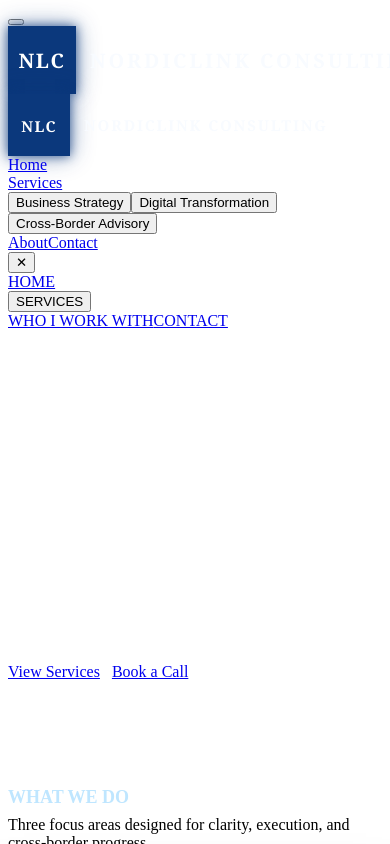
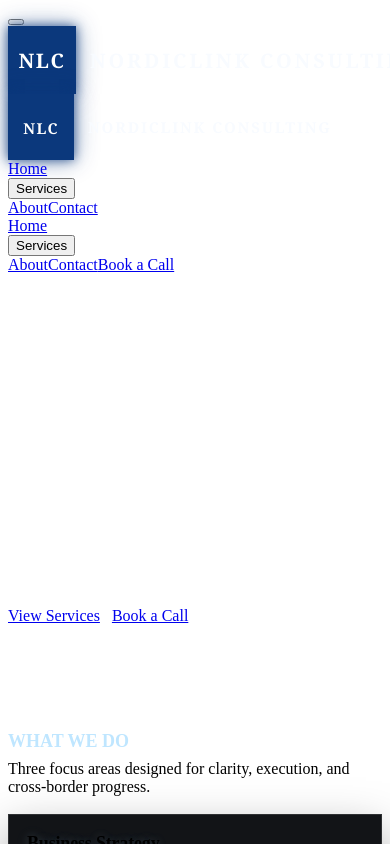
Before and after one commit to jeanalbertsen-svg/nordiclink-site, a React (Vite) app: page / in a window 390 px wide. Both pictures are taken after a click on the button "Open menu". Shown: the top 844 px of the page. Built offline with nearby package versions, Linux system fonts and the light colour scheme; the HTML template or start-up script is replaced by a standard one.

Commit message:
Update header mobile overlay menu + services dropdown

```diff
--- a/src/components/Header.css
+++ b/src/components/Header.css
@@ -1,4 +1,6 @@
-/* HEADER base (keep) */
+/* =========================================================
+   HEADER base (keep)
+========================================================= */
 .header{
   position: sticky;
   top: 0;
@@ -24,7 +26,9 @@
   flex-shrink: 0;
 }
 
-/* Burger */
+/* =========================================================
+   Burger
+========================================================= */
 .menuBtn{
   display: none;
   width: 44px;
@@ -46,7 +50,9 @@
   border-radius: 999px;
 }
 
-/* Desktop nav */
+/* =========================================================
+   Desktop nav
+========================================================= */
 .navDesktop{
   display: flex;
   align-items: center;
@@ -71,45 +77,70 @@
   text-shadow: 0 0 14px rgba(255,255,255,0.22);
 }
 
-/* ✅ Desktop dropdown (hover) */
-.navDropdown{
+/* =========================================================
+   ✅ Desktop Services dropdown (CLICK ONLY, not hover)
+   - Does NOT push links
+========================================================= */
+.navDropdownWrap{
   position: relative;
   display: inline-flex;
   align-items: center;
 }
-.navDropdownPanel{
+
+/* button that looks like a link */
+.navLinkBtn{
+  background: transparent;
+  border: 0;
+  padding: 0;
+  cursor: pointer;
+  line-height: 1;
+}
+
+.navLinkBtnActive{
+  color: rgba(255,255,255,0.92);
+  text-shadow: 0 0 14px rgba(255,255,255,0.18);
+}
+
+.navDropdown{
   position: absolute;
-  top: calc(100% + 10px);
+  top: calc(100% + 12px);
   left: 0;
   min-width: 260px;
+
   padding: 10px;
   border-radius: 16px;
   border: 1px solid rgba(255,255,255,0.14);
   background: rgba(14,16,19,0.96);
   box-shadow: 0 18px 45px rgba(0,0,0,0.45);
-  display: none;
+  backdrop-filter: blur(10px);
+
+  z-index: 999; /* ✅ sits above everything */
 }
-.navDropdown:hover .navDropdownPanel{
-  display: grid;
-  gap: 6px;
-}
+
 .navDropItem{
+  display: block;
   width: 100%;
   text-align: left;
+
   padding: 12px 12px;
   border-radius: 12px;
+
   border: 1px solid rgba(255,255,255,0.12);
   background: rgba(255,255,255,0.05);
+
   color: rgba(255,255,255,0.90);
   cursor: pointer;
   font: inherit;
 }
+
 .navDropItem:hover{
   background: rgba(255,255,255,0.08);
   border-color: rgba(255,255,255,0.18);
 }
 
-/* Mobile logo switching (keep) */
+/* =========================================================
+   Mobile logo switching (keep)
+========================================================= */
 .logoDesktop { display: inline-flex; }
 .logoMobile  { display: none; }
 
@@ -118,7 +149,9 @@
   .logoMobile  { display: inline-flex; }
 }
 
-/* ✅ Mobile header layout */
+/* =========================================================
+   ✅ Mobile header layout
+========================================================= */
 @media (max-width: 900px){
   .menuBtn{ display: grid; place-items:center; }
 
@@ -145,7 +178,11 @@
   position: fixed;
   inset: 0;
   z-index: 2000;
-  background: radial-gradient(1200px 700px at 50% 20%, rgba(11,42,85,0.35), rgba(14,16,19,0.96));
+  background: radial-gradient(
+    1200px 700px at 50% 20%,
+    rgba(11,42,85,0.35),
+    rgba(14,16,19,0.96)
+  );
   backdrop-filter: blur(14px);
   display: grid;
   place-items: center;
@@ -203,34 +240,46 @@
   padding: 0;
 }
 
-/* ✅ Services popover that DOES NOT push other links */
+/* =========================================================
+   ✅ Services popover (click-to-open)
+   ✅ DOES NOT push other links
+========================================================= */
 .mobileServices{
-  position: relative; /* anchor for absolute dropdown */
+  position: relative; /* anchor */
   display: grid;
   justify-items: center;
 }
 
+/* ✅ the dropdown box floats over the menu */
 .mobileServicesPopover{
   position: absolute;
   top: calc(100% + 12px);
   left: 50%;
   transform: translateX(-50%);
+
   width: min(320px, 88vw);
   padding: 12px;
+
   border-radius: 18px;
   border: 1px solid rgba(255,255,255,0.14);
   background: rgba(14,16,19,0.96);
   box-shadow: 0 18px 45px rgba(0,0,0,0.55);
+  backdrop-filter: blur(10px);
+
   display: grid;
   gap: 8px;
+
+  z-index: 3000; /* ✅ above overlay content */
 }
 
 .mobileSubLink{
   font: inherit;
   cursor: pointer;
   text-align: center;
+
   padding: 12px 12px;
   border-radius: 14px;
+
   border: 1px solid rgba(255,255,255,0.12);
   background: rgba(255,255,255,0.05);
   color: rgba(255,255,255,0.90);
--- a/src/components/Header.jsx
+++ b/src/components/Header.jsx
@@ -1,52 +1,65 @@
 // src/components/Header.jsx
-import { useEffect, useState } from "react";
-import { Link, NavLink, useNavigate } from "react-router-dom";
+import { Link, NavLink } from "react-router-dom";
+import { useEffect, useRef, useState } from "react";
 import Logo from "./Logo";
 
 export default function Header({ mobileOpen, setMobileOpen }) {
-  const [servicesOpen, setServicesOpen] = useState(false);
-  const navigate = useNavigate();
+  const [servicesOpen, setServicesOpen] = useState(false);       // desktop dropdown
+  const [mServicesOpen, setMServicesOpen] = useState(false);     // mobile dropdown
 
-  // Close services dropdown whenever mobile menu closes
+  const servicesWrapRef = useRef(null);
+  const mServicesWrapRef = useRef(null);
+
+  // Close dropdowns when clicking outside
   useEffect(() => {
-    if (!mobileOpen) setServicesOpen(false);
-  }, [mobileOpen]);
+    const onDown = (e) => {
+      if (servicesWrapRef.current && !servicesWrapRef.current.contains(e.target)) {
+        setServicesOpen(false);
+      }
+      if (mServicesWrapRef.current && !mServicesWrapRef.current.contains(e.target)) {
+        setMServicesOpen(false);
+      }
+    };
 
-  // Prevent background scroll when overlay is open
-  useEffect(() => {
-    if (mobileOpen) document.body.style.overflow = "hidden";
-    else document.body.style.overflow = "";
-    return () => (document.body.style.overflow = "");
-  }, [mobileOpen]);
+    document.addEventListener("mousedown", onDown);
+    document.addEventListener("touchstart", onDown);
+
+    return () => {
+      document.removeEventListener("mousedown", onDown);
+      document.removeEventListener("touchstart", onDown);
+    };
+  }, []);
 
   const closeAll = () => {
+    setMobileOpen(false);
     setServicesOpen(false);
-    setMobileOpen(false);
+    setMServicesOpen(false);
   };
 
-  const goToService = (hash) => {
-    // Navigate first, then close menu (hash anchors work after route changes)
-    navigate(`/services${hash}`);
-    closeAll();
+  const toggleMobile = () => {
+    setMobileOpen((v) => {
+      const next = !v;
+      if (!next) setMServicesOpen(false);
+      return next;
+    });
   };
 
   return (
     <header className="header">
       <div className="container headerInner">
-        {/* Burger */}
+        {/* ✅ Burger (mobile only via CSS) */}
         <button
           className="menuBtn"
-          type="button"
-          onClick={() => setMobileOpen((v) => !v)}
+          onClick={toggleMobile}
           aria-label={mobileOpen ? "Close menu" : "Open menu"}
-          aria-expanded={mobileOpen}
+          aria-expanded={mobileOpen ? "true" : "false"}
         >
           <span />
           <span />
           <span />
         </button>
 
-        {/* Brand */}
+        {/* ✅ Brand */}
         <Link to="/" className="brand" onClick={closeAll}>
           <span className="logoDesktop">
             <Logo
@@ -55,7 +68,7 @@ export default function Header({ mobileOpen, setMobileOpen }) {
               borderWidth={4}
               borderColor="#0B387C"
               nameSize={20}
-              nameColor="rgba(255,255,255,0.82)"
+              nameColor="rgba(255,255,255,0.72)"
               nameLetterSpacing="0.14em"
               nameMaxWidth={420}
               nameWhiteSpace="nowrap"
@@ -64,12 +77,12 @@ export default function Header({ mobileOpen, setMobileOpen }) {
 
           <span className="logoMobile">
             <Logo
-              size={56}
+              size={60}
               fontSize={15}
               borderWidth={3}
               borderColor="#0B387C"
               nameSize={15}
-              nameColor="rgba(255,255,255,0.82)"
+              nameColor="rgba(255,255,255,0.72)"
               nameLetterSpacing="0.12em"
               nameMaxWidth={260}
               nameWhiteSpace="normal"
@@ -77,90 +90,97 @@ export default function Header({ mobileOpen, setMobileOpen }) {
           </span>
         </Link>
 
-        {/* Desktop nav */}
+        {/* ✅ Desktop nav */}
         <div className="headerRight">
           <nav className="navDesktop">
-            <NavLink to="/" className={({ isActive }) => (isActive ? "navActive" : "navLink")}>
+            <NavLink to="/" className={({ isActive }) => (isActive ? "navActive" : "navLink")} onClick={closeAll}>
               Home
             </NavLink>
 
-            {/* Desktop Services dropdown */}
-            <div className="navDropdown">
-              <NavLink to="/services" className={({ isActive }) => (isActive ? "navActive" : "navLink")}>
+            {/* ✅ Desktop Services dropdown (click-to-open, absolute popover) */}
+            <div className="navDropdownWrap" ref={servicesWrapRef}>
+              <button
+                type="button"
+                className={servicesOpen ? "navLink navLinkBtn navLinkBtnActive" : "navLink navLinkBtn"}
+                onClick={() => setServicesOpen((v) => !v)}
+                aria-haspopup="menu"
+                aria-expanded={servicesOpen ? "true" : "false"}
+              >
                 Services
-              </NavLink>
+              </button>
 
-              <div className="navDropdownPanel" aria-label="Services submenu">
-                <button type="button" className="navDropItem" onClick={() => navigate("/services#strategy")}>
-                  Business Strategy
-                </button>
-                <button type="button" className="navDropItem" onClick={() => navigate("/services#digital")}>
-                  Digital Transformation
-                </button>
-                <button type="button" className="navDropItem" onClick={() => navigate("/services#crossborder")}>
-                  Cross-Border Advisory
-                </button>
-              </div>
+              {servicesOpen && (
+                <div className="navDropdown" role="menu">
+                  <Link to="/services#strategy" className="navDropItem" role="menuitem" onClick={closeAll}>
+                    Business Strategy
+                  </Link>
+                  <Link to="/services#digital" className="navDropItem" role="menuitem" onClick={closeAll}>
+                    Digital Transformation
+                  </Link>
+                  <Link to="/services#crossborder" className="navDropItem" role="menuitem" onClick={closeAll}>
+                    Cross-Border Advisory
+                  </Link>
+                </div>
+              )}
             </div>
 
-            <NavLink to="/about" className={({ isActive }) => (isActive ? "navActive" : "navLink")}>
+            <NavLink to="/about" className={({ isActive }) => (isActive ? "navActive" : "navLink")} onClick={closeAll}>
               About
             </NavLink>
-            <NavLink to="/contact" className={({ isActive }) => (isActive ? "navActive" : "navLink")}>
+
+            <NavLink to="/contact" className={({ isActive }) => (isActive ? "navActive" : "navLink")} onClick={closeAll}>
               Contact
             </NavLink>
           </nav>
         </div>
       </div>
 
-      {/* ✅ Mobile full-screen overlay menu (like your screenshot) */}
+      {/* ✅ Mobile menu */}
       {mobileOpen && (
-        <div className="mobileOverlay" role="dialog" aria-modal="true" onClick={closeAll}>
-          <div className="mobileOverlayInner" onClick={(e) => e.stopPropagation()}>
-            {/* Close X */}
-            <button className="mobileClose" type="button" onClick={closeAll} aria-label="Close menu">
-              ✕
-            </button>
+        <div className="mobileNavWrap">
+          <div className="container mobileNav">
+            <NavLink to="/" onClick={closeAll} className={({ isActive }) => (isActive ? "mActive" : "mLink")}>
+              Home
+            </NavLink>
 
-            <nav className="mobileMenu" aria-label="Mobile navigation">
-              <NavLink to="/" onClick={closeAll} className="mobileMenuLink">
-                HOME
-              </NavLink>
+            {/* ✅ Mobile Services dropdown (click-to-open popover, does NOT push links) */}
+            <div className="mDropdownWrap" ref={mServicesWrapRef}>
+              <button
+                type="button"
+                className={mServicesOpen ? "mLink mLinkBtn mLinkBtnActive" : "mLink mLinkBtn"}
+                onClick={() => setMServicesOpen((v) => !v)}
+                aria-haspopup="menu"
+                aria-expanded={mServicesOpen ? "true" : "false"}
+              >
+                Services
+              </button>
 
-              {/* SERVICES (with dropdown that does NOT push other links) */}
-              <div className="mobileServices">
-                <button
-                  type="button"
-                  className="mobileMenuLink mobileMenuButton"
-                  onClick={() => setServicesOpen((v) => !v)}
-                  aria-expanded={servicesOpen}
-                >
-                  SERVICES
-                </button>
+              {mServicesOpen && (
+                <div className="mDropdown" role="menu">
+                  <Link to="/services#strategy" className="mDropItem" role="menuitem" onClick={closeAll}>
+                    Business Strategy
+                  </Link>
+                  <Link to="/services#digital" className="mDropItem" role="menuitem" onClick={closeAll}>
+                    Digital Transformation
+                  </Link>
+                  <Link to="/services#crossborder" className="mDropItem" role="menuitem" onClick={closeAll}>
+                    Cross-Border Advisory
+                  </Link>
+                </div>
+              )}
+            </div>
 
-                {servicesOpen && (
-                  <div className="mobileServicesPopover" onClick={(e) => e.stopPropagation()}>
-                    <button type="button" className="mobileSubLink" onClick={() => goToService("#strategy")}>
-                      Business Strategy
-                    </button>
-                    <button type="button" className="mobileSubLink" onClick={() => goToService("#digital")}>
-                      Digital Transformation
-                    </button>
-                    <button type="button" className="mobileSubLink" onClick={() => goToService("#crossborder")}>
-                      Cross-Border Advisory
-                    </button>
-                  </div>
-                )}
-              </div>
+            <NavLink to="/about" onClick={closeAll} className={({ isActive }) => (isActive ? "mActive" : "mLink")}>
+              About
+            </NavLink>
 
-              <NavLink to="/about" onClick={closeAll} className="mobileMenuLink">
-                WHO I WORK WITH
-              </NavLink>
+            <NavLink to="/contact" onClick={closeAll} className={({ isActive }) => (isActive ? "mActive" : "mLink")}>
+              Contact
+            </NavLink>
 
-              <NavLink to="/contact" onClick={closeAll} className="mobileMenuLink">
-                CONTACT
-              </NavLink>
-            </nav>
+            <a href="/contact" className="button buttonPrimary mCta" onClick={closeAll}>
+              Book a Call
+            </a>
           </div>
         </div>
       )}
```
